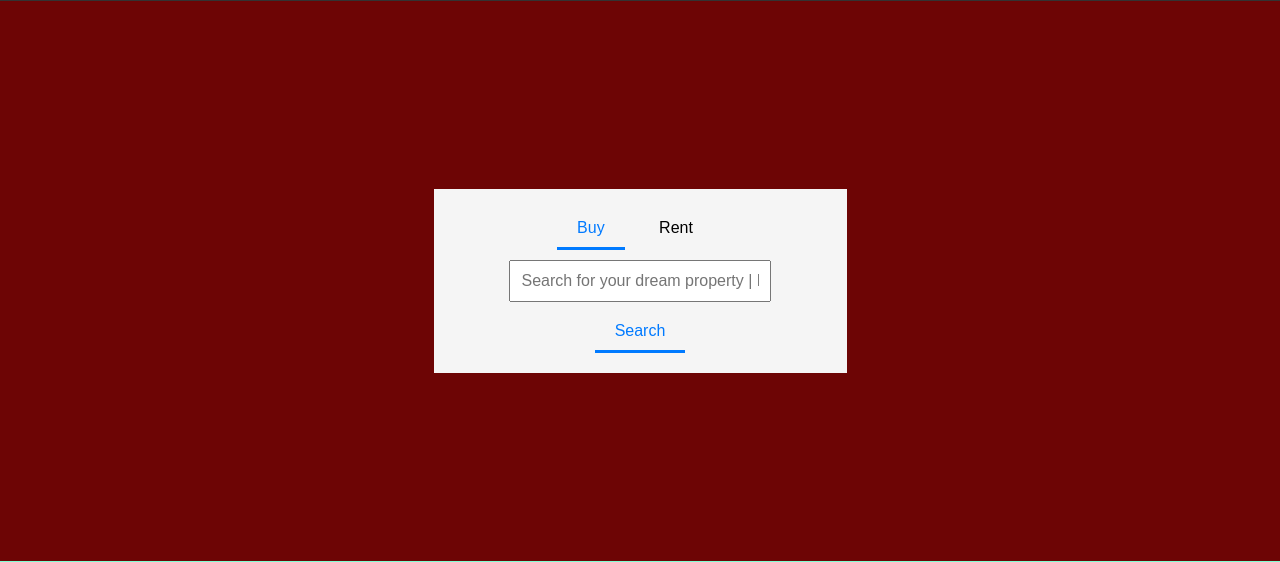
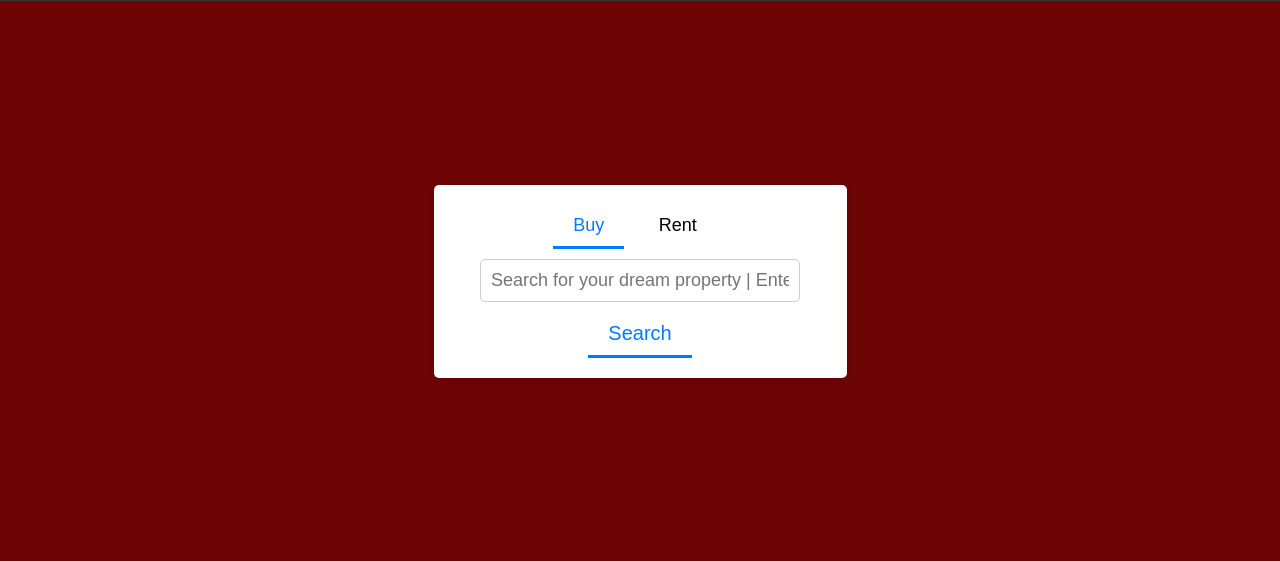
Before and after one commit to Szy-Ban/wprg-project, a PHP site: page /php/index.php in a window 1280 px wide. Shown: the part 339-901 px from the top of the page. Run offline with PHP 8.4, Linux system fonts and the light colour scheme.

Commit message:
pola wyszukiwania - edycja

```diff
--- a/css/style.css
+++ b/css/style.css
@@ -78,16 +78,22 @@ nav ul li a {
 }
 
 .search-section { /* sekcja wyszukiwania */
-    background-color: #f5f5f5;
+    display: flex;
+    justify-content: center;
+    flex-direction: column;
+    align-items: center;
+    width: 35%;
     padding: 20px;
-    text-align: center;
-    width: 35%;
+    border-radius: 5px;
+    box-shadow: 0px 0px 10px 0px rgba(0,0,0,0.1);
+    background-color: #fff;
+    margin: auto;
 }
 
 .search-buttons button { /* przyciski kategorii */
     margin-right: 10px;
     padding: 10px 20px;
-    font-size: 16px;
+    font-size: 18px;
     border: none;
     background-color: transparent;
     color: #000;
@@ -113,19 +119,21 @@ nav ul li a {
 }
 
 .search-bar input{  /* pole wpisywania */
-    width: 70%;
+    min-width:40vh;
     padding: 10px;
-    font-size: 16px;
+    font-size: 18px;
     display: block;
     margin: 0 auto;
+    border-radius: 5px;
+    border: 1px solid #ccc;
+
 }
 
 .search-bar button { /* przycisk wyszukiwania */
     padding: 10px 20px;
-    font-size: 16px;
+    font-size: 20px;
     margin: 10px auto 0;
     background-color: transparent;
-    color: #000;
     cursor: pointer;
     display: inline-block;
     text-decoration: none;
--- a/php/search.php
+++ b/php/search.php
@@ -85,7 +85,6 @@ if(isset($_GET['city']) && isset($_GET['type'])){ //sprawdzenie czy pole  lub ty
             </form>
         </section>
     </section>
-
     <section class="content-section-houses">
         <?php
             while($row = $result->fetch_assoc()) {
```
